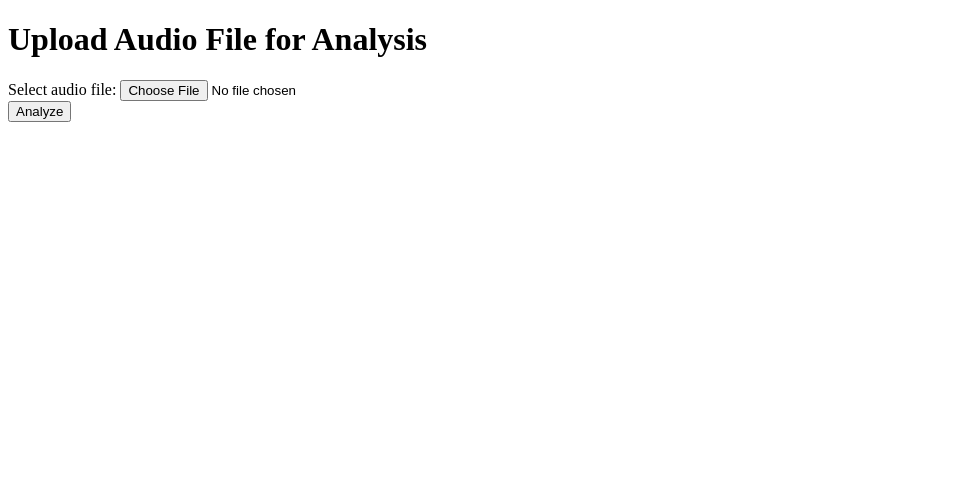
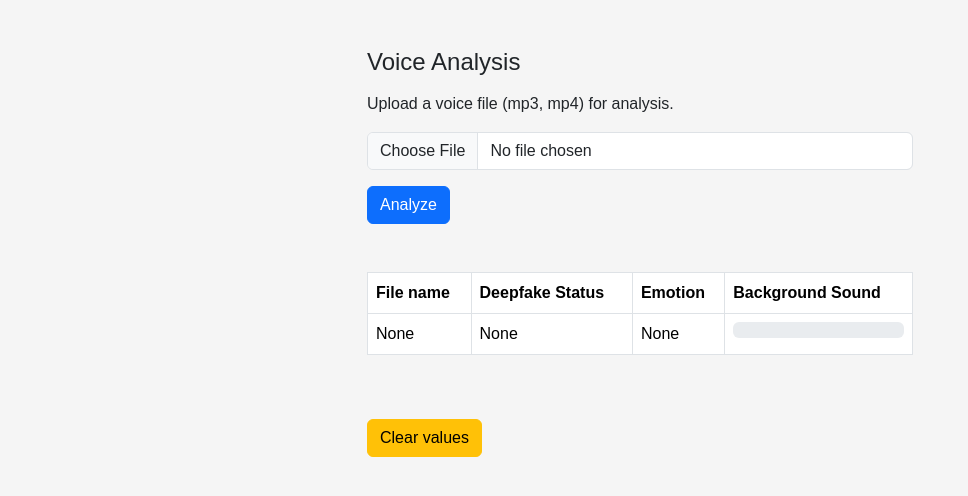
Before and after one commit to Shree2000/wfhack, a Flask app: page /voice/analyze in a window 1280 px wide. Shown: the top 496 px of the page, without its empty margins (0-968 px from the left). Run offline with Flask 3, Linux system fonts and the light colour scheme.

Commit message:
UI added.

```diff
--- a/code/wfhack2024/app.py
+++ b/code/wfhack2024/app.py
@@ -1,6 +1,6 @@
 from flask import Flask, render_template, request,redirect
 
-app = Flask(__name__)
+app = Flask(__name__,static_folder='static')
 
 @app.route("/", methods=["GET"])
 def index():
@@ -16,10 +16,11 @@ def voice_analyze():
   if request.method == "GET":
     return render_template("voice_form.html")
   elif request.method == "POST":
-    audio_file = request.files.get("audio_file")
+    audio_file = request.files['audio']
+    filename = audio_file.filename
     if audio_file:
       audio_data = audio_file.read()
-      return {"status": "okay"}
+      return {"status": "okay","deepFakeStatus":"true","emotion":"Happy","backgroundsound":63,"fileName":filename}
     else:
       return "No audio file uploaded.", 400
 
--- /dev/null
+++ b/code/wfhack2024/static/style.css
@@ -0,0 +1,25 @@
+body {
+  font-family: sans-serif;
+  background-color: #f5f5f5;
+}
+
+h1 {
+  font-size: 24px;
+  margin-bottom: 15px;
+}
+
+/* .progress-bar {
+  height: 10px;
+  background-color: #ddd;
+  border-radius: 3px;
+  transition: width 0.2s ease-in-out;
+}
+
+.progress-bar.bg-success {
+  background-color: #28a745;
+}
+
+.progress-bar.bg-danger {
+  background-color: #dc3545;
+}
+*/
--- a/code/wfhack2024/templates/voice_form.html
+++ b/code/wfhack2024/templates/voice_form.html
@@ -1,15 +1,119 @@
 <!DOCTYPE html>
-<html>
+<html lang="en">
 <head>
-  <title>Voice Analysis</title>
+    <meta charset="UTF-8">
+    <meta name="viewport" content="width=device-width, initial-scale=1.0">
+    <title>Voice Analysis</title>
+    <link href="https://cdn.jsdelivr.net/npm/bootstrap@5.3.3/dist/css/bootstrap.min.css" rel="stylesheet" integrity="sha384-QWTKZyjpPEjISv5WaRU9OFeRpok6YctnYmDr5pNlyT2bRjXh0JMhjY6hW+ALEwIH" crossorigin="anonymous">
+    <link rel="stylesheet" href="../static/style.css">
 </head>
 <body>
-  <h1>Upload Audio File for Analysis</h1>
-  <form method="POST" enctype="multipart/form-data">
-    <label for="audio_file">Select audio file:</label>
-    <input type="file" id="audio_file" name="audio_file" accept="audio/*">
-    <br>
-    <button type="submit">Analyze</button>
-  </form>
+    <div class="container mt-5">
+        <div class="row justify-content-center">
+            <div class="col-md-6">
+                <h1>Voice Analysis</h1>
+                <p>Upload a voice file (mp3, mp4) for analysis.</p>
+                <form id="voice-form">
+                    <div class="mb-3">
+                        <input class="form-control" type="file" id="voice-file" accept="audio/*">
+                    </div>
+                    <button type="submit" class="btn btn-primary">Analyze</button>
+                </form>
+            </div>
+        </div>
+        <div class="row mt-5 justify-content-center">
+            <div class="col-md-6">
+                <table class="table table-bordered">
+                    <thead>
+                        <tr>
+                            <th scope="col">File name</th>
+                            <th scope="col">Deepfake Status</th>
+                            <th scope="col">Emotion</th>
+                            <th scope="col">Background Sound</th>
+                        </tr>
+                    </thead>
+                    <tbody>
+                        <tr>
+                            <td id="FileName">None</td>
+                            <td id="deepfake-status">None</td>
+                            <td id="emotion">None</td>
+                            <td id="background-sound">
+                                <div class="progress" role="progressbar" aria-label="Basic example" aria-valuenow="0" aria-valuemin="0" aria-valuemax="100">
+                                  <div class="progress-bar" style="width: 0%"></div>
+                                </div>
+                            </td>
+                        </tr>
+                    </tbody>
+                </table>
+            </div>
+        </div>
+        <div class="row mt-5 justify-content-center">
+          <div class="col-md-6">
+          <button type="button" id="clear" class="btn btn-warning">Clear values</button>
+        </div>
+        </div>
+    </div>
+
+    <script src="https://cdn.jsdelivr.net/npm/bootstrap@5.3.3/dist/js/bootstrap.bundle.min.js" integrity="sha384-YvpcrYf0tY3lHB60NNkmXc5s9fDVZLESaAA55NDzOxhy9GkcIdslK1eN7N6jIeHz" crossorigin="anonymous"></script>
+    <script>
+
+
+    const voiceForm = document.getElementById('voice-form');
+    const file_Name = document.getElementById('FileName');
+    const voiceFile = document.getElementById('voice-file');
+    const deepfakeStatus = document.getElementById('deepfake-status');
+    const emotion = document.getElementById('emotion');
+    const backgroundSound = document.getElementById('background-sound').querySelector('.progress-bar');
+    const clear_vals = document.getElementById('clear');
+
+    clear_vals.addEventListener('click',()=>{
+      clearValues();
+    });
+
+    voiceForm.addEventListener('submit', (event) => {
+    event.preventDefault();
+    clearValues();
+    const formData = new FormData();
+    formData.append('audio', voiceFile.files[0]);
+
+    fetch('/voice/analyze', {
+        method: 'POST',
+        body: formData
+    })
+    .then(response => response.json())
+    .then(data => {
+        if (data.status === 'okay')
+        {
+          file_Name.innerHTML=data.fileName;
+          deepfakeStatus.textContent = data.deepFakeStatus ? 'Real' : 'Fake';
+          deepfakeStatus.style.color = data.deepFakeStatus ? 'green' : 'red';
+          emotion.textContent = data.emotion;
+          backgroundSound.style.width = `${data.backgroundsound}%`;
+          backgroundSound.innerHTML= `${data.backgroundsound}%`;
+        }
+        else
+        {
+          alert('Error: Please try again'); // Display error message
+        }
+        voiceFile.value = ''; // Clear the file input after successful analysis
+    })
+    .catch(error => {
+        console.error('Error:', error);
+        alert('Error: An unexpected error occurred.'); // Generic error message
+    });
+    });
+
+    function clearValues()
+    {
+      file_Name.innerHTML='None';
+      deepfakeStatus.textContent = 'None';
+      deepfakeStatus.style.color = '';
+      emotion.textContent = 'None';
+      backgroundSound.style.width = '0%';
+      backgroundSound.style.innerHTML = ``;
+    }
+
+
+</script>
 </body>
 </html>
```
Also changed, not shown: 1 other file.
